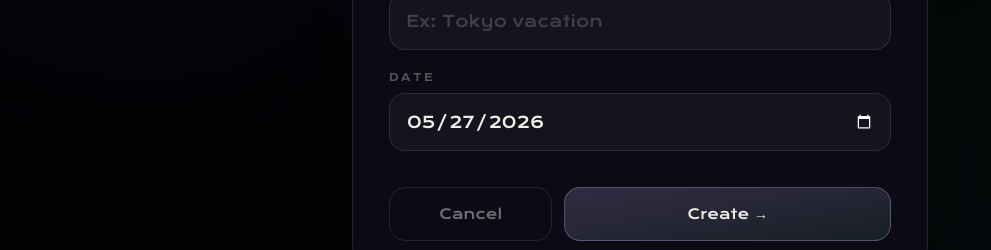
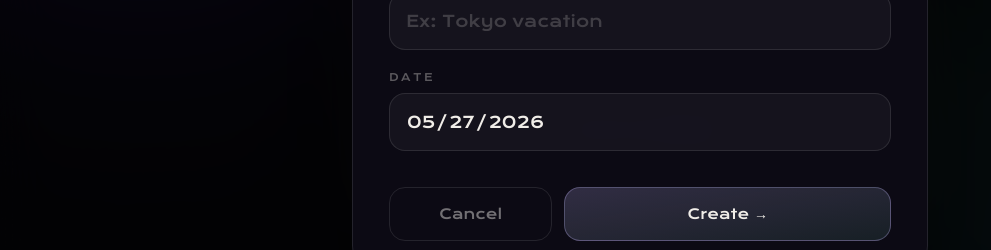
Before and after one commit to jimmycabuy/countdown, a SvelteKit app: page / in a window 1280 px wide. Both pictures are taken after a click on the button "Create countdown". Shown: the part 362-612 px from the top of the page, without its empty margins (0-991 px from the left). Built offline with nearby package versions, Linux system fonts and the light colour scheme.

Commit message:
input style

```diff
--- a/src/lib/components/CountdownModal.svelte
+++ b/src/lib/components/CountdownModal.svelte
@@ -87,13 +87,14 @@
 					{#if titleError}<span class="mt-2 block text-xs text-danger">Title is required.</span
 						>{/if}
 				</label>
-				<label class="block">
+				<label class="relative block">
 					<span
 						class="mb-2 block text-[0.65rem] font-semibold tracking-[0.24em] text-ink/35 uppercase"
-						>Date</span
 					>
+						Date
+					</span>
 					<input
-						class="focus-ring w-full max-w-full min-w-0 rounded-2xl border bg-white/4 px-4 py-4 text-base text-ink {dateError
+						class="focus-ring w-full min-w-0 rounded-2xl border bg-white/4 px-4 py-4 text-base text-ink {dateError
 							? 'border-danger/60'
 							: 'border-white/10'}"
 						bind:value={date}
--- a/src/routes/layout.css
+++ b/src/routes/layout.css
@@ -87,6 +87,25 @@ html {
 
 	input[type='date'] {
 		color-scheme: dark;
+		min-inline-size: 0;
+		text-align: left;
+	}
+
+	::-webkit-calendar-picker-indicator {
+		margin-left: 0;
+	}
+
+	input[type='date']::-webkit-calendar-picker-indicator {
+		position: absolute;
+		top: 0;
+		left: 0;
+		right: 0;
+		bottom: 0;
+		width: auto;
+		height: auto;
+		color: transparent;
+		background: transparent;
+		cursor: pointer;
 	}
 
 	button:hover {
```
